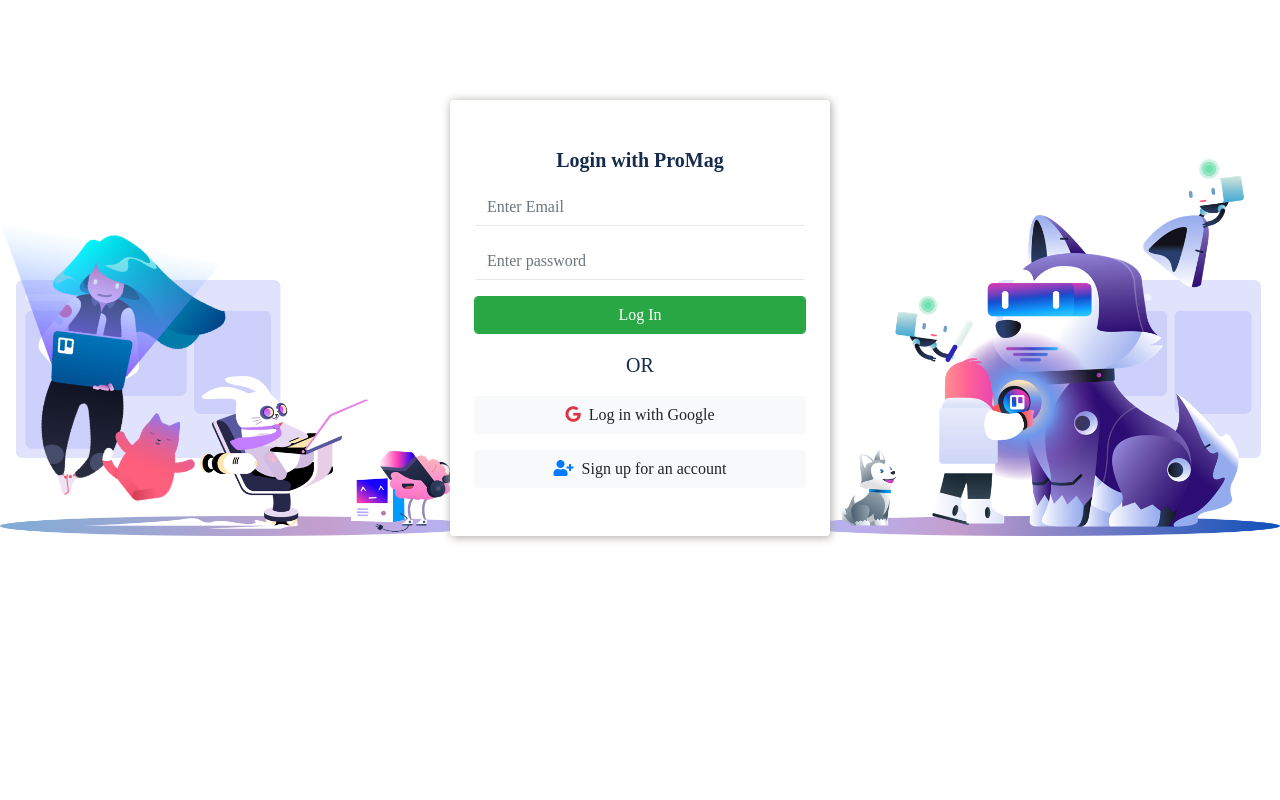
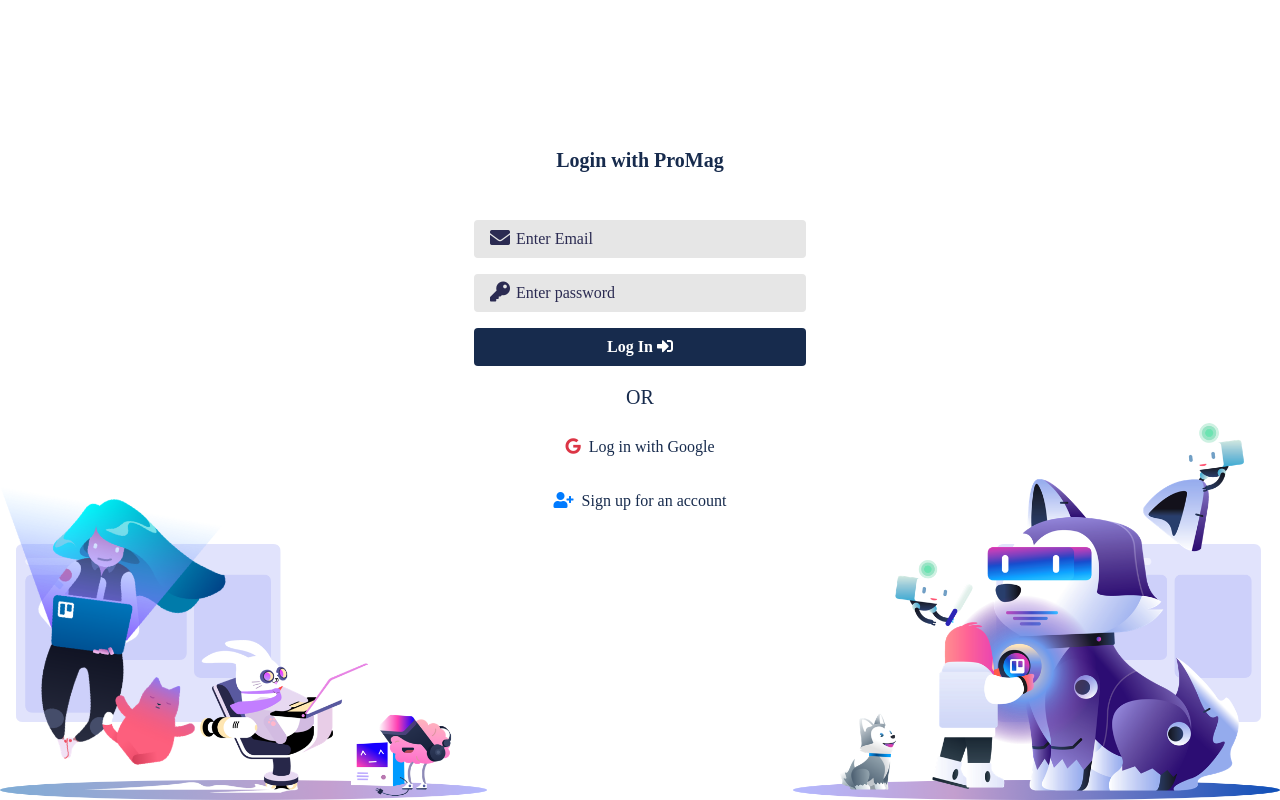
Before and after one commit to Umair1756/fyp, a CodeIgniter app: page /promag/index.php/welcome/login in a window 1280 px wide. Run offline with CodeIgniter, Linux system fonts and the light colour scheme; some libraries are stand-ins or nearby versions; some web fonts are replaced.

Commit message:
Changes for Project Front End Design

```diff
--- a/application/controllers/Welcome.php
+++ b/application/controllers/Welcome.php
@@ -58,15 +58,15 @@
 	}
 	public function login()
 	{
-		$this->load->view('welcome/welcomeHeader');
+		$this->load->view('welcome/loginHeader');
 		$this->load->view('welcome/login');
-		$this->load->view('welcome/welcomeFooter');
+		$this->load->view('welcome/loginFooter');
 	}
 	public function signup()
 	{
-		$this->load->view('welcome/welcomeHeader');
+		$this->load->view('welcome/signupHeader');
 		$this->load->view('welcome/signup');
-		$this->load->view('welcome/welcomeFooter');
+		$this->load->view('welcome/signupFooter');
 	}
 	public function userhomepage()
 	{
--- a/application/views/welcome/login.php
+++ b/application/views/welcome/login.php
@@ -5,16 +5,20 @@
              <div class="col-lg-12 m-auto">
                  <form>
                      <div class="row">
-                         <div class="col-lg-4 m-auto pt-5 pb-5 pl-4 pr-4 bg-white rounded login_adj">
-                             <div class="h5 text-center font-weight-bold mb-3 border-0">Login with ProMag</div>
-                             <input type="email" class="form-control mb-3 email_input" placeholder="Enter Email" />
-                             <input type="password" class="form-control mb-3 password_input" placeholder="Enter password" />
-                             <button class="form-control btn btn-success mb-3">Log In</button>
+                         <div class="col-lg-4 m-auto pt-5 pb-5 pl-4 pr-4 rounded login_adj">
+                             <div class="h5 text-center font-weight-bold mb-5 border-0">Login with ProMag</div>
+                             <div class="input-group position-relative">
+                                 <input type="email" class="form-control mb-3 email_input rounded" placeholder="Enter Email" /><i class="fas fa-envelope position-absolute nav-link"></i>
+                             </div>
+                             <div class="input-group position-relative">
+                                 <input type="password" class="form-control mb-3 password_input rounded" placeholder="Enter password" /><i class="fas fa-key position-absolute nav-link"></i>
+                             </div>
+                             <button class="form-control btn mb-3 btn_login_adj">Log In <i class="fas fa-sign-in-alt"></i></button>
                              <p class="text-center mb-3 border-0">OR</p>
-                             <button class="form-control btn btn-light mb-3">
+                             <button class="form-control btn mb-3 btn_google_adj">
                                  <i class="fab fa-google text-danger mr-1"></i> Log in with Google
                              </button>
-                             <button class="form-control btn btn-light">
+                             <button class="form-control btn btn_signup_adj">
                                  <i class="fas fa-user-plus text-primary mr-1"></i> Sign up for an account
                              </button>
                          </div>
--- /dev/null
+++ b/application/views/welcome/loginFooter.php
@@ -0,0 +1,24 @@
+		<!-- jQuery -->
+		<script src=" <?php echo base_url('assets/jquery/jquery.min.js'); ?>"></script>
+		<script src=" <?php echo base_url('assets/bootstrap/js/bootstrap.min.js'); ?>"></script>
+		<!-- <script src="<?php //echo base_url('assets/js/plugins/datepicker/bootstrap-datepicker.js');
+							?>"></script> -->
+
+		<!-- <script src="<?php //echo base_url('assets/js/app_modules/general.js');
+							?>"></script> -->
+		<!-- <script src="<?php // echo base_url('assets/js/app_modules/dashboard.js');
+							?>"></script> -->
+		<!-- common functions -->
+		<!-- <script src=" <?php // echo base_url('assets/js/tisa_common.js');
+							?>"></script> -->
+		<!-- custom javascript -->
+		<!-- <script src="<?php //echo base_url('assets/js/custom.js');
+							?>"></script> -->
+		<!-- <script src="<?php //echo base_url('assets/js/app_modules/general.js');
+							?>"></script> -->
+		<!-- <script src='<?php //echo base_url('assets/js/app_modules/user/login.js');
+							?>'></script> -->
+
+		</body>
+
+		</html>
--- /dev/null
+++ b/application/views/welcome/loginHeader.php
@@ -0,0 +1,41 @@
+<?php
+
+// $this->output->set_header('Last-Modified:' . gmdate('D, d M Y H:i:s') . 'GMT');
+// $this->output->set_header('Cache-Control: no-store, no-cache, must-revalidate');
+// $this->output->set_header('Cache-Control: post-check=0, pre-check=0', false);
+// $this->output->set_header('Pragma: no-cache');
+
+?>
+
+<!DOCTYPE html>
+<html>
+
+<head>
+    <meta charset="UTF-8">
+    <title>Log In</title>
+    <meta name="viewport" content="initial-scale=1.0,maximum-scale=1.0,user-scalable=no">
+
+    <!-- <link rel="shortcut icon" href="<?php // echo base_url('assets/img/favicon.png');
+                                            ?>"> -->
+
+    <!-- bootstrap framework -->
+    <link href="<?php echo base_url('assets/bootstrap/css/bootstrap.min.css'); ?>" rel="stylesheet" media="screen">
+    <link href="<?php echo base_url('assets/fontawesome/css/all.min.css'); ?>" rel="stylesheet" media="screen">
+    <!-- custom css -->
+    <!-- <link href="<?php //echo base_url('assets/css/plugins/datepicker/datepicker.css');
+                        ?>" rel="stylesheet" media="screen"> -->
+
+    <link href="<?php echo base_url('assets/customCss/welcomePage.css'); ?>" rel="stylesheet" media="screen">
+    <!-- <link href="<?php //echo base_url('assets/customCss/user_homepage.css');
+                        ?>" rel="stylesheet" media="screen"> -->
+    <!-- <link href="<?php //echo base_url('assets/css/login.css')
+                        ?>" rel="stylesheet"> -->
+
+    <script>
+        var base_url = '<?php echo base_url(); ?>';
+    </script>
+</head>
+
+<!-- <body style="background: #368EE0;"> -->
+
+<body style="background: url(/promag/assets/img/trellians-2x-2.png) !important;background-position: bottom !important;background-repeat: no-repeat !important;background-size: contain !important;background-position: bottom !important;padding: 100px 0px 0px 0px !important;background-attachment: fixed !important">
--- a/assets/customCss/welcomePage.css
+++ b/assets/customCss/welcomePage.css
@@ -315,43 +315,110 @@
 }
 
 .bg_pic {
-	background: url(../img/trellians-2x-2.png);
-	background-position: bottom;
-  background-repeat: no-repeat;
-  background-clip: border-box;
-  background-size: contain;
-	padding: 100px 0px 0px 0px !important;
+	padding: 0px !important;
+	margin: 0px !important;
 }
-.login_adj {
-	box-shadow: 1px 1px 10px 0px #a6a39e;
+.login_adj:hover {
+	background: #69d2e7;
+	color: #2b2b52;
+	box-shadow: 6px 6px 2px -1px #2b2b52;
+	cursor: ;
+	transition: background-color 2s ease-out;
+}
+input.email_input,
+input.password_input {
+	background: #e6e6e6 !important;
+}
+i.fa-envelope,
+i.fa-key {
+	color: #2b2b52 !important;
+}
+.email_input::-webkit-input-placeholder,
+.password_input::-webkit-input-placeholder {
+	color: #2b2b52 !important;
+}
+input[type="email"].email_input {
+	border: 2px solid #e6e6e6 !important;
+	border-bottom-color: #e6e6e6 !important;
+	outline: 1;
+	box-shadow: none;
+	padding-left: 40px;
 }
 input[type="email"].email_input:focus {
-	border-bottom-color: #f8f8f8;
-	border-top-color: #ffffff;
-	border-right-color: #ffffff;
-	border-left-color: #ffffff;
+	background: #ffffff !important;
+	border-bottom: 2px solid #2b2b52 !important;
+	border-top-color: #ffffff !important;
+	border-right-color: #ffffff !important;
+	border-left-color: #ffffff !important;
+	z-index: 0 !important;
 	outline: 1;
-	box-shadow: 0px 0px 3px 2px #e2e5e9;
+	box-shadow: none;
+	transition: 0.5s ease-in-out;
+}
+input[type="password"].password_input {
+	border: 2px solid #e6e6e6 !important;
+	border-bottom-color: #e6e6e6 !important;
+	outline: 1;
+	box-shadow: none;
+	padding-left: 40px;
+}
+input[type="password"].password_input:focus {
+	background: #ffffff !important;
+	border-bottom: 2px solid #2b2b52 !important;
+	border-top-color: #ffffff !important;
+	border-right-color: #ffffff !important;
+	border-left-color: #ffffff !important;
+	z-index: 0 !important;
+	outline: 1;
+	box-shadow: none;
+	transition: 0.5s ease-in-out;
+}
+.btn_login_adj {
+	background: #172b4d;
+	color: #fff;
+	font-weight: bold;
+}
+.btn_login_adj:hover {
+	background: #fff;
+	color: #172b4d;
+	transition: 0.5s ease-in-out;
+}
+.btn_google_adj {
+	background: #fff;
+	color: #172b4d;
+}
+.btn_google_adj:hover {
+	background: #dc3545;
+	color: #fff;
+	transition: 0.5s ease-in-out;
+}
+.btn_google_adj:hover > i.fa-google {
+	color: #fff !important;
+	transition: 0.5s ease-in-out;
+}
+i.fa-google:hover {
+	color: #fff !important;
+}
+.btn_signup_adj {
+	background: #fff;
+	color: #172b4d;
+	transition: 0.5s ease-in-out;
+}
+.btn_signup_adj:hover{
+	background: #007bff;
+	color: #fff;
+	transition: 0.5s ease-in-out;
+}
+.btn_signup_adj:hover > i.fa-user-plus {
+	color: #fff !important;
+	transition: 0.5s ease-in-out;
+}
+.btn_signin_adj{
+	background: none;
+	color: #172b4d;
+}
+.btn_signin_adj:hover{
+	background: none;
+	text-decoration: underline;
 	transition: 0.3s ease-in-out;
 }
-input[type="email"].email_input {
-	border-color: #ffffff;
-	border-bottom-color: #e7e7e7;
-	outline: 1;
-	box-shadow: 0 0 0 1px #ffffff;
-}
-input[type="password"].password_input:focus {
-	border-bottom-color: #f8f8f8;
-	border-top-color: #ffffff;
-	border-right-color: #ffffff;
-	border-left-color: #ffffff;
-	outline: 1;
-	box-shadow: 0px 0px 3px 2px #e2e5e9;
-	transition: 0.3s ease-in-out;
-}
-input[type="password"].password_input {
-	border-color: #ffffff;
-	border-bottom-color: #e7e7e7;
-	outline: 1;
-	box-shadow: 0 0 0 1px #ffffff;
-}
```
Also changed, not shown: application/views/welcome/signup.php (+8 -6 lines), application/views/welcome/signupFooter.php (added, +23 -0 lines), application/views/welcome/signupHeader.php (added, +41 -0 lines), assets/customCss/user_homepage.css (+0 -14 lines).
